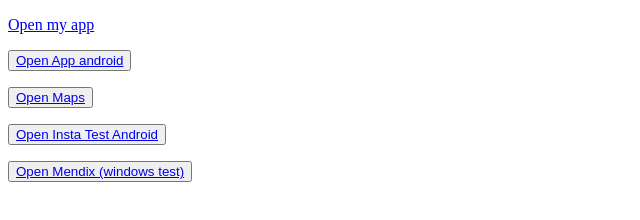
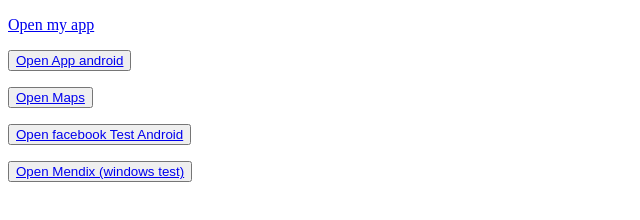
Before and after one commit to FemkeVanHattum/Fluvius-test-URL, a plain HTML site: page index.html in a window 1280 px wide. Shown: the full height of the page, 0-640 px from the left. Drawn offline with Linux system fonts and the light colour scheme.

Commit message:
Changed Android test link

```diff
--- a/index.html
+++ b/index.html
@@ -17,7 +17,7 @@
 		</button>
 		<p>
 			<button>
-				<a href="instagram://">Open Insta Test Android</a>
+				<a href="fb://">Open facebook Test Android</a>
 			</button>
 		</p>
 		<p>
```
